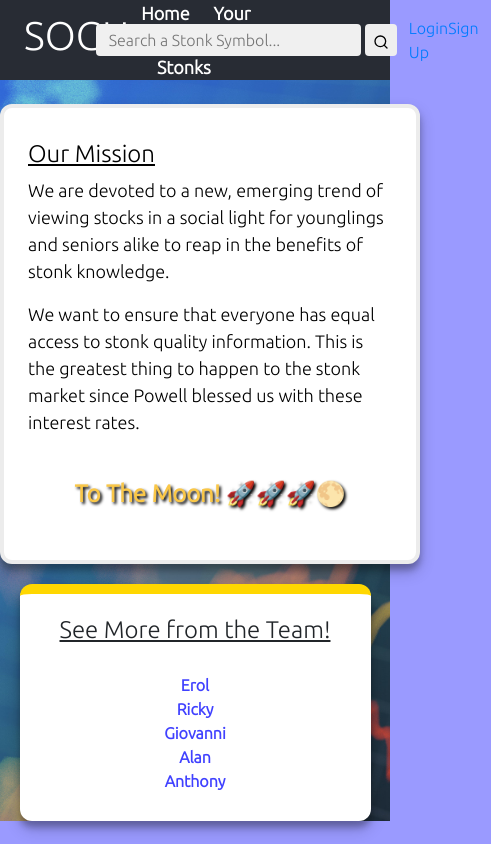
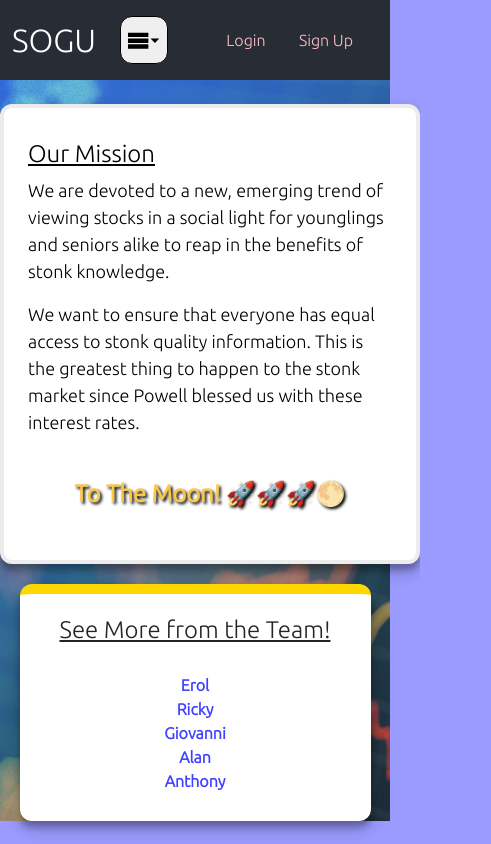
Before and after one commit to giovanniCL/stonks-only-go-up, a React (Create React App) app in the folder stonks-only-go-up/: page /mission in a window 390 px wide. Shown: the whole page, 491 px wide, since content can reach past the window. Built offline with nearby package versions, Linux system fonts and the light colour scheme.

Commit message:
navbar resize w/ menu bar

```diff
--- a/stonks-only-go-up/src/Components/Navbar.js
+++ b/stonks-only-go-up/src/Components/Navbar.js
@@ -8,47 +8,15 @@ import LordAndSaviorDefaultPicture from "../Assets/LordAndSaviorProfile.png"
 import { Link } from 'react-router-dom';
 import { Search } from 'react-feather'
 
-
-function Navbar(props) {
-
-    const { authData, authLogout } = useContext(Authentication);
-
-    const [stonkSearch, setStonkSearch] = useState("")
-    // Need to replace '#' with page links'
-    //Stonk Search Bar on Right Side WIP
-    const [showLinks, setShowLinks] = useState(false);
+const AuthNavbar = (props) => {
+    if (!props.authData.token) {
         return (
-        <div className="nav-bar-wrapper">
-            <div className="left-side">
-                <h1>SOGU</h1>
-
-            </div>
-            <div className="center-side">
-                <div className="links" id={showLinks ? "hidden" : ""}>
-                    <Link className="navLink" to="/dashboard">Home</Link>
-                    <Link className="navLink" to="/followed-stonks">Your Stonks</Link>
-                    <Link className="navLink" to="/hype-stonks">Hype Stonks</Link>
-                </div>
-            </div>
-            <div className="right-side">
-                <form id="stonk-search-wrapper">
-                    <input
-                        id="search-input"
-                        placeholder="Search a Stonk Symbol..."
-                        value={stonkSearch}
-                        onChange={(e) => setStonkSearch(e.target.value)}
-                    />
-                    <Link to={`/single-stonk/${stonkSearch}`} query={{ name: stonkSearch }}>
-                        <button className="go-search-stonk"><Search size={16} /></button>
-                    </Link>
-                </form>
-                {!authData.token ? (
             <div className="nonloggedLinks">
                 <Link className="navLink" to="/login">Login</Link>
                 <Link className="navLink" to="/signup">Sign Up</Link>
-                    </div>
-                ) : (
-
+            </div>)
+    } else {
+        return (
             <Dropdown id="dropdown-nav-main-wrapper">
                 <Dropdown.Toggle
                     variant="success"
@@ -58,7 +26,7 @@ function Navbar(props) {
                         src={LordAndSaviorDefaultPicture}
                         alt=""
                     />
-                        </Dropdown.Toggle>
+                </Dropdown.Toggle >
 
                 <Dropdown.Menu align="right">
                     <h1 id="dropdown-menu-header">SOGU</h1>
@@ -73,12 +41,76 @@ function Navbar(props) {
                         </Dropdown.Item>
                     </Link>
                     <Dropdown.Divider />
-                            <Dropdown.Item id="logout-menu-bttn" onClick={() => authLogout()}>Log Out</Dropdown.Item>
+                    <Dropdown.Item id="logout-menu-bttn" onClick={() => props.authLogout()}>Log Out</Dropdown.Item>
                     <Dropdown.Divider />
 
                 </Dropdown.Menu>
-                    </Dropdown>
+            </Dropdown >
+        )
+    }
+}
+
+const SearchStonk = (props) => {
+    return (
+        <form id="stonk-search-wrapper">
+            <input
+                id="search-input"
+                placeholder="Search a Stonk Symbol..."
+                value={props.stonkSearch}
+                onChange={(e) => props.setStonkSearch(e.target.value)}
+            />
+            <Link to={`/single-stonk/${props.stonkSearch}`} query={{ name: props.stonkSearch }}>
+                <button className="go-search-stonk" onClick={() => props.setShowLinks(false)}><Search size={16} /></button>
+            </Link>
+        </form>
+    )
+}
+
+function Navbar(props) {
+
+    const { authData, authLogout } = useContext(Authentication);
+
+    const [stonkSearch, setStonkSearch] = useState("")
+    // Need to replace '#' with page links'
+    //Stonk Search Bar on Right Side WIP
+    const [showLinks, setShowLinks] = useState(false);
+    return (
+        <div className="nav-bar-wrapper">
+            <div className="left-side">
+                <h1>SOGU</h1>
+                <div id="special-auth">
+                    <AuthNavbar authData={authData} authLogout={authLogout} />
+                </div>
+                <button id="show-burger" onClick={() => setShowLinks(!showLinks)}> <ImMenu3 size={32} /> </button>
+
+            </div>
+            {showLinks && (
+                <div id="drop-bottom">
+                    <div id="drop-special">
+                        <SearchStonk stonkSearch={stonkSearch} setStonkSearch={setStonkSearch} setShowLinks={setShowLinks} />
+
+                    </div>
+
+                    <div id="new-links-dropdown">
+                        <Link className="navLink" to="/dashboard">Home</Link>
+                        <Link className="navLink" to="/followed-stonks">Your Stonks</Link>
+                        <Link className="navLink" to="/hype-stonks">Hype Stonks</Link>
+                    </div>
+
+
+                </div>
             )}
+            <div className="center-side">
+                <div className="links" id={showLinks ? "hidden" : ""}>
+                    <Link className="navLink" to="/dashboard">Home</Link>
+                    <Link className="navLink" to="/followed-stonks">Your Stonks</Link>
+                    <Link className="navLink" to="/hype-stonks">Hype Stonks</Link>
+                </div>
+
+            </div>
+            <div className="right-side">
+                <SearchStonk stonkSearch={stonkSearch} setStonkSearch={setStonkSearch} setShowLinks={setShowLinks} />
+                <AuthNavbar authData={authData} authLogout={authLogout} />
             </div>
         </div>
 
--- a/stonks-only-go-up/src/Components/Navbar.scss
+++ b/stonks-only-go-up/src/Components/Navbar.scss
@@ -5,6 +5,34 @@
     display: inline-flex;
 
     justify-content: space-between;
+
+    #stonk-search-wrapper {
+        display: inline-flex;
+        align-items: center;
+
+        padding-right: 12px;
+        #search-input {
+            height: 32px;
+        }
+        a {
+            &:hover {
+                background: none;
+            }
+        }
+        .go-search-stonk {
+            height: 32px;
+            border: none;
+            width: 32px;
+            border-radius: 4px;
+            margin-left: 4px;
+            &:hover {
+                filter: brightness(90%);
+            }
+        }
+    }
+    #special-auth {
+        display: none;
+    }
 
     .left-side {
         display: inline-flex;
@@ -40,33 +68,37 @@
         align-items: center;
         width: 240px;
         padding-right: 12px;
-        #stonk-search-wrapper {
-            display: inline-flex;
-            align-items: center;
-
-            padding-right: 12px;
-            #search-input {
-                height: 32px;
-            }
         a {
+            text-decoration: none;
+            font-size: 18px;
+            color: white;
+            font-weight: bold;
+            margin: auto 12px;
             &:hover {
                 background: none;
-                }
-            }
-            .go-search-stonk {
-                height: 32px;
-                border: none;
-                width: 32px;
-                border-radius: 4px;
-                margin-left: 4px;
-                &:hover {
-                   filter: brightness(90%);
-                }
-
+                color: rgb(214, 42, 214);
             }
         }
     }
+    #show-burger {
+        display: none;
+    }
+    #drop-bottom {
+        display: none;
+    }
 
+    .nonloggedLinks {
+        display: inline-flex;
+        justify-content: space-between;
+        margin-right: 0;
+        margin-left: 12px;
+    }
+    .nonloggedLinks > a {
+        color: pink;
+        width: 80px;
+        font-size: 16px;
+        margin: 0;
+    }
     #dropdown-nav-main-wrapper {
         #dropdown-toggle {
             background: none;
@@ -95,10 +127,7 @@
             width: 50%;
             margin: 0 auto 6px;
         }
-        .nonloggedLinks > a {
-            color: pink;
-            margin: auto 12px;
-        }
+
         .dropdown-item-nav {
             display: inline-flex;
             align-items: center;
@@ -129,64 +158,96 @@
     }
 }
 
+@media only screen and (max-width: 1200px) {
+    .nav-bar-wrapper {
+        background-color: #282c34;
+        width: 100%;
+        height: 80px;
+        display: inline-flex;
 
-@media only screen and (max-width: 750px) {
-    .Navbar .leftSide .links {
-        font-size: 15px;
+
+        justify-content: flex-start;
+        .left-side {
+            width: 104px;
+            padding-left: 12px;
+            h1 {
+                font-size: 32px;
+                margin: 0;
+            }
+        }
+        .right-side {
+            position: absolute;
+            right: 0;
+            top: 24px;
+
+        }
     }
 }
 
-@media only screen and (max-width: 650px) {
-    .leftSide {
-        h1 {
-            font-size: 20px;
+@media only screen and (max-width: 840px) {
+    .nav-bar-wrapper {
+        #special-auth {
+            display: block;
+            position: absolute;
+            right: 24px;
+        }
+        #drop-bottom {
+            background-color: #393d46;
+            width: 100%;
+            position: absolute;
+            left: 0;
+            top: 80px;
+            z-index: 999999999999999999999;
+            display: block;
+            padding-bottom: 12px;
+            padding-top: 12px;
+            #stonk-search-wrapper {
+                display: inline-flex;
+                align-items: center;
+                width: 100%;
+                margin: 4px auto;
+
+                padding-right: 12px;
+                #search-input {
+                    width: 100%;
+                    margin-left: 12px;
                 }
             }
-    .Navbar .leftSide button {
+
+            #new-links-dropdown {
+                width: 100%;
                 display: flex;
-        height: 30px;
-        width: 40px;
-        font-size: 30px;
-        align-items: center;
-    }
-    .Navbar .centerSide {
-        display: inline-flex;
+                flex-wrap: wrap;
                 flex-direction: column;
-        flex-wrap: wrap;
+                .navLink {
                     width: 100%;
-        .navLink {
+                    text-align: center;
+                    text-decoration: none;
+                    font-size: 18px;
+                    color: white;
+                    font-weight: bold;
+                    margin: 4px auto;
                 }
             }
-    .centerSide .links a {
-        font-size: 12px;
         }
-    .centerSide {
-        display: inline-flex;
-        justify-content: center;
-        flex-wrap: wrap;
-        width: 100%;
-        text-align: center;
-    }
-    .Navbar .centerSide .links {
-        margin: auto 4px;
-        height: 40px;
-        font-size: 8px;
-    }
-
-    .Navbar .leftSide #hidden {
+        #show-burger {
+            display: block;
             position: absolute;
-        left: 0px;
-        top: 80px;
-        max-height: 260px;
-        width: 100%;
-        background-color: #282c34;
-        display: flex;
-        flex-direction: column;
-        align-items: center;
-    }
-
-    .Navbar .leftSide #hidden a {
-        margin: 10px;
-        font-size: 25px;
+            left: 120px;
+            z-index: 999999999999999;
+            width: 48px;
+            height: 48px;
+            border: 1px solid black;
+            border-radius: 12px;
+            &:hover {
+                filter: brightness(90%);
             }
         }
+        .center-side {
+            display: none;
+        }
+        .right-side {
+            display: none;
+        }
+    }
+}
--- a/stonks-only-go-up/src/MustBeSignedAction.scss
+++ b/stonks-only-go-up/src/MustBeSignedAction.scss
@@ -10,7 +10,7 @@
         padding: 16px 12px 2px;
         border-radius: 12px;
 
-        z-index: 99999999999;
+        z-index: 99999;
         box-shadow: rgba(0, 0, 0, 0.1) 0px 4px 12px;
         h2 {
             font-size: 20px;
```
Lines whose indentation alone changed are shown as unchanged.
